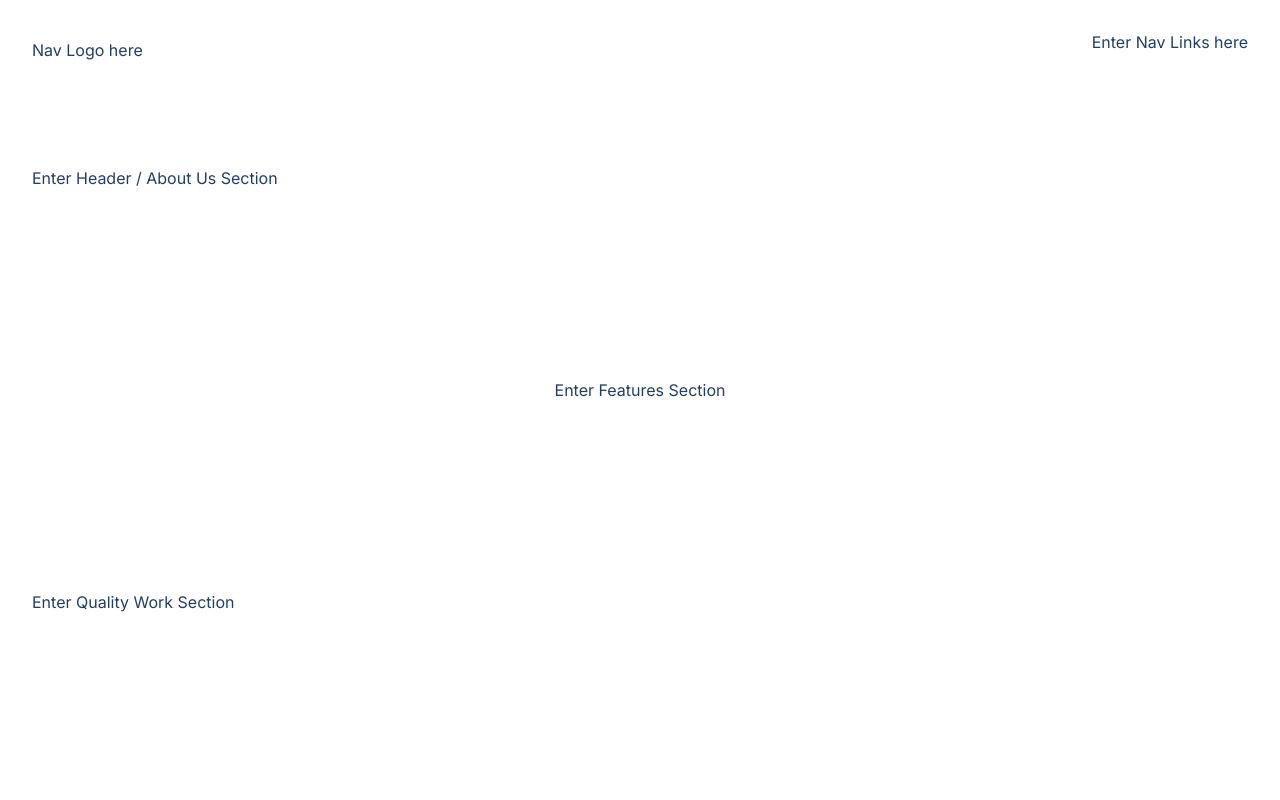
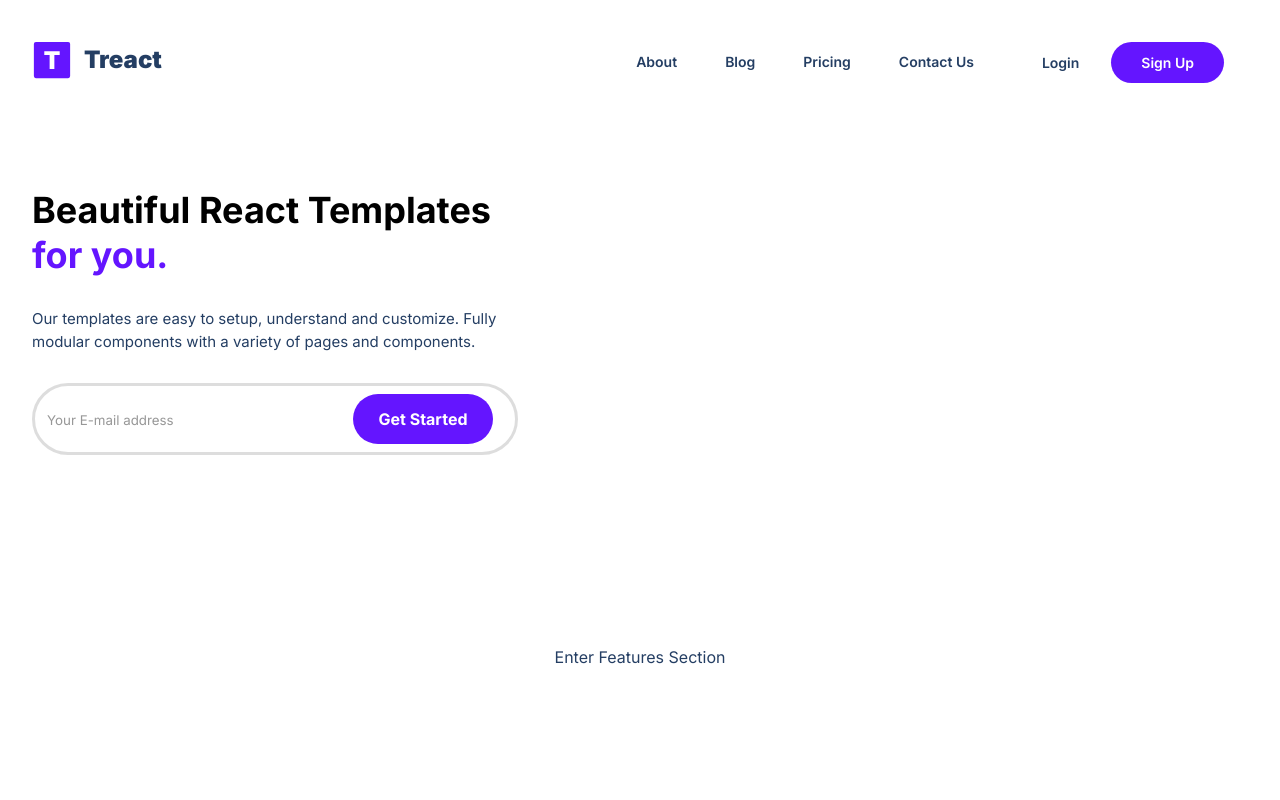
Before and after one commit to Emmanuelr52303/Treact-copy, a plain HTML site: page index.html in a window 1280 px wide. Shown: the top 800 px of the page. Drawn offline with Linux system fonts and the light colour scheme.

Commit message:
Code Update

```diff
--- a/index.html
+++ b/index.html
@@ -5,7 +5,7 @@
     <meta charset="UTF-8">
     <meta http-equiv="X-UA-Compatible" content="IE=edge">
     <meta name="viewport" content="width=device-width, initial-scale=1.0">
-    <title>Document</title>
+    <title>Treact-copy</title>
     <link rel="stylesheet" href="style.css">
     <link rel="stylesheet" href="https://pro.fontawesome.com/releases/v5.10.0/css/all.css"
         integrity="sha384-AYmEC3Yw5cVb3ZcuHtOA93w35dYTsvhLPVnYs9eStHfGJvOvKxVfELGroGkvsg+p" crossorigin="anonymous" />
@@ -17,9 +17,19 @@
         <nav>
             <div class="row nav__row">
                 <div class="nav__logo">
-                <!--  -->Nav Logo here<!--  -->
+                    <img src="./assets/logo.2c489fc453a1783cbadacf914efa3df6.svg" class="nav_img" alt="">
+                    <div class="nav_logo-title">Treact</div>
                 </div>
-                <!--  -->Enter Nav Links here<!--  -->
+                <ul class="links">
+                    <li class="link">About</li>
+                    <li class="link">Blog</li>
+                    <li class="link">Pricing</li>
+                    <li class="link">Contact Us</li>
+                    <div class="login_links">
+                        <button class="link login-btn">Login</button>
+                        <button class="link sign_up-btn">Sign Up</button>
+                    </div>
+                </ul>
                 <button class="btn__menu" onclick="openMenu()">
                     <svg xmlns="http://www.w3.org/2000/svg" width="24" height="24" viewBox="0 0 24 24" fill="none"
                         stroke="currentColor" stroke-width="2" stroke-linecap="round" stroke-linejoin="round"
@@ -52,7 +62,14 @@
         <header>
             <div class="container">
                 <div class="row">
-                    <!--  -->Enter Header / About Us Section<!--  -->
+                    <div class="header_description">
+                        <h1 class="header_title">Beautiful React Templates <span class="purple">for you.</span></h1>
+                        <p class="header_para">Our templates are easy to setup, understand and customize. Fully modular components with a variety of pages and components.</p>
+                        <div class="header_email">
+                            <input type="text" class="header_email-input" placeholder="Your E-mail address">
+                            <button class="header_email-btn">Get Started</button>
+                        </div>
+                    </div>
             </div>
         </header>
     </section>
--- a/style.css
+++ b/style.css
@@ -11,6 +11,7 @@
 body {
     max-width: 100vw;
     overflow-x: hidden;
+    line-height: 1.25;
 }
 
 .row {
@@ -41,6 +42,13 @@ main {
     margin-bottom: 96px;
 }
 
+ul {
+  display: flex;
+}
+
+li {
+  list-style-type: none;
+}
 
 /*
 
@@ -57,6 +65,7 @@ nav {
 .nav__row {
     display: flex;
     justify-content: space-between;
+    align-items: center;
 }
 
 .nav__logo {
@@ -66,6 +75,45 @@ nav {
     padding-bottom: 4px;
 }
 
+.nav_img {
+    width: 40px;
+}
+
+.nav_logo-title {
+    font-size: 24px;
+    margin-left: 12px;
+    font-weight: 1000;
+}
+
+.links {
+    display: flex;
+    align-items: center;
+}
+
+.login_links {
+    display: flex;
+    margin-left: 20px;
+}
+
+.link {
+    font-size: 14px;
+    margin: 0 24px;
+    font-weight: 600;
+}
+
+.login-btn {
+    border: none;
+    background-color: white;
+    margin-right: 8px;
+}
+
+.sign_up-btn {
+    border: none;
+    color: white;
+    background-color: #6415ff;
+    padding: 12px 30px;
+    border-radius: 30px;
+}
 
 .btn__menu {
     display: none;
@@ -148,6 +196,46 @@ header .row {
     justify-content: space-between;
 }
 
+.header_description {
+    width: 40%;
+}
+
+.header_title{
+    font-size: 36px;
+    color: black;
+    margin-bottom: 30px;
+}
+
+.header_para{
+    font-size: 15px;
+    line-height: 1.5;
+    margin-bottom: 30px;
+}
+
+.header_email{
+    border: solid rgba(128, 128, 128, 0.267);
+    border-radius: 40px;
+    height: 72px;
+    padding: 8px 4px 8px 12px;
+}
+
+.header_email-input {
+    border: none;
+    opacity: 0.75;
+    width: 65%;
+}
+
+.header_email-btn {
+    height: 100%;
+    color: white;
+    font-size: 16px;
+    font-weight: bold;
+    background-color: #6415ff;
+    border: none;
+    border-radius: 30px;
+    padding: 0 12px;
+    width: 30%;
+}
 
 /*
 
```
